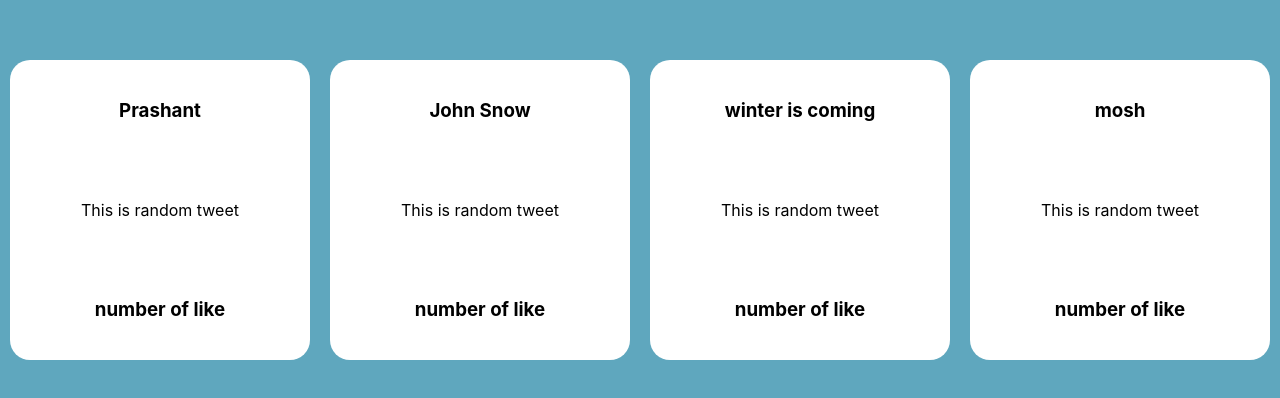
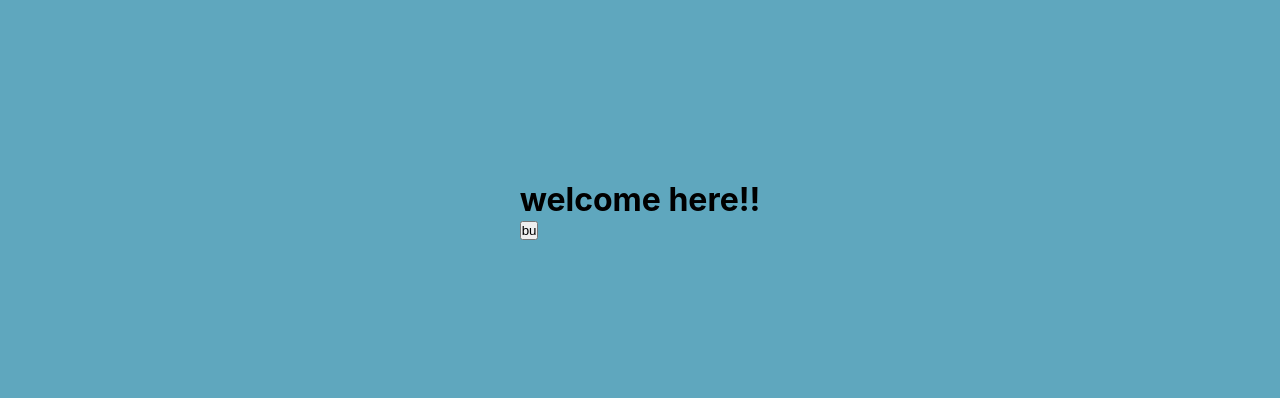
Before and after one commit to prashantpandey9/React-Example, a React (Create React App) app: page / in a window 1280 px wide. Shown: the part 190-588 px from the top of the page. Built offline with nearby package versions, Linux system fonts and the light colour scheme.

Commit message:
setState

```diff
--- a/src/App.js
+++ b/src/App.js
@@ -1,15 +1,17 @@
 import React from 'react';
-import Tweet from './Tweet'
+import Tweet from './Tweet';
+import State from './state';
 function App(){
 
    return(
     <div className='app'>
-      <Tweet name="Prashant"/>
-      <Tweet name='John Snow'/>
-      <Tweet name="winter is coming"/>
-      <Tweet name="mosh"/>
+      {/* <Tweet name="Prashant" message="He is an Engineer"/>
+      <Tweet name='John Snow' message="He is an Engineer"/>
+      <Tweet name="winter is coming" message="yes"/>
+      <Tweet name="mosh" message="He is an Engineer"/> */}
+      <State/>
+    </div>
 
-    </div>
   );
 }
 export default App;
--- a/src/Tweet.js
+++ b/src/Tweet.js
@@ -4,7 +4,7 @@ function Tweet(props){
     return(
         <div className="tweet">
             <h3>{props.name}</h3>
-            <p>This is random tweet</p>
+            <p>{props.message}</p>
             <h3>number of like</h3>
         </div>
     );
--- /dev/null
+++ b/src/state.js
@@ -0,0 +1,25 @@
+import React, { Component } from 'react'
+
+export class State extends Component {
+    constructor() {
+        super()
+        this.state={
+            message:"welcome here!!"
+        }
+    }
+    changemesssage(){
+        this.setState({
+            message:"Thanks for coming"
+        })
+    }
+    render() {
+        return (
+            <div>
+                <h1>{this.state.message}</h1>
+                <button onClick={()=>this.changemesssage()}>bu</button>
+            </div>
+        )
+    }
+}
+
+export default State
```
Also changed, not shown: 1 other file (tests, documents, lock files or other folders).
